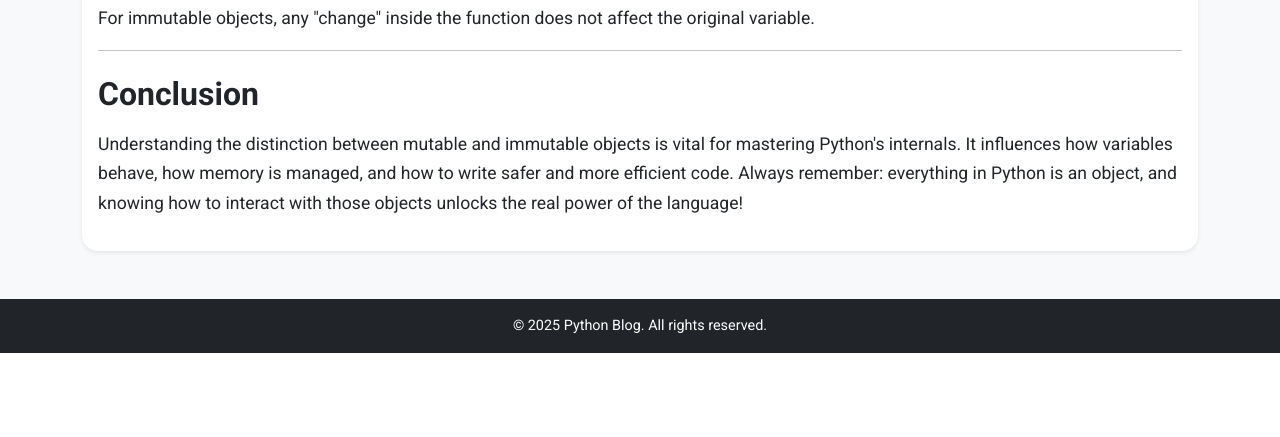
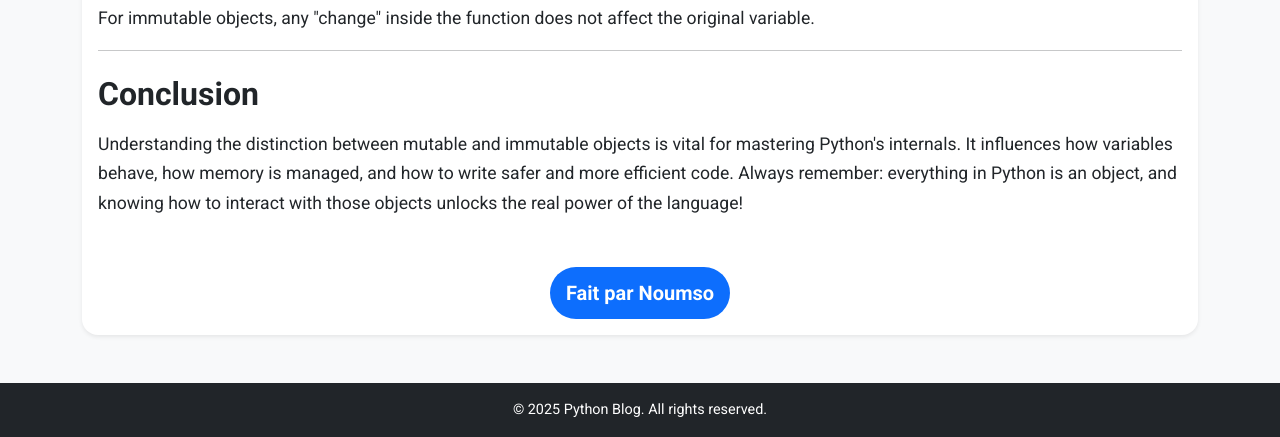
Before and after one commit to Noumso/blog_project, a Flask app: page /blog in a window 1280 px wide. Shown: the part 3401-3838 px from the top of the page. Before the commit the page ends 3754 px from the top, so only its background shows below. Run offline with Flask 3, Linux system fonts and the light colour scheme.

Commit message:
change made by me

```diff
--- a/templates/blog.html
+++ b/templates/blog.html
@@ -7,6 +7,9 @@
             <h1 class="card-title text-center mb-4">Mutable, Immutable... Everything is Object!</h1>
             <div class="blog-content">
                 {{ content | safe }}
+                <div class="text-center mt-5" data-aos="fade-up" data-aos-delay="400">
+                    <span class="badge bg-primary p-3 fs-5 rounded-pill">Fait par Noumso</span>
+                </div>
             </div>
         </div>
     </div>
```
